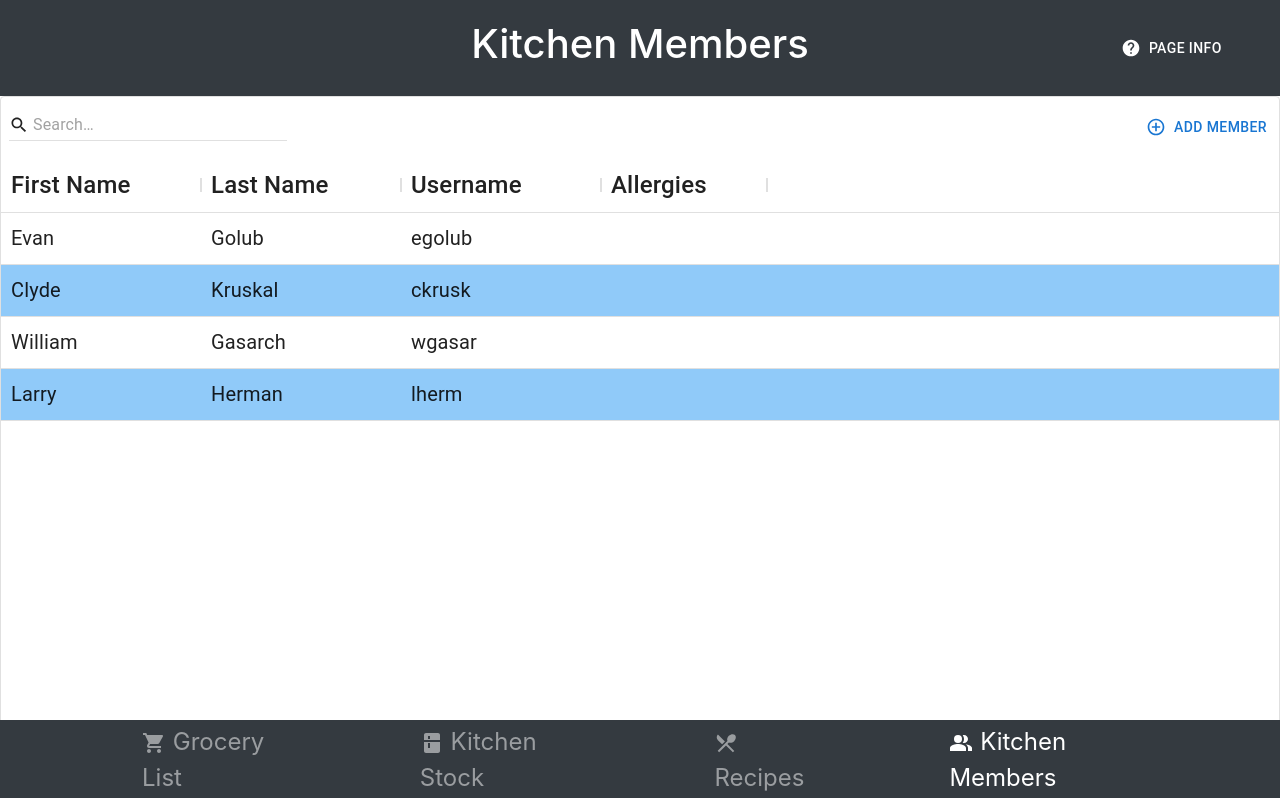
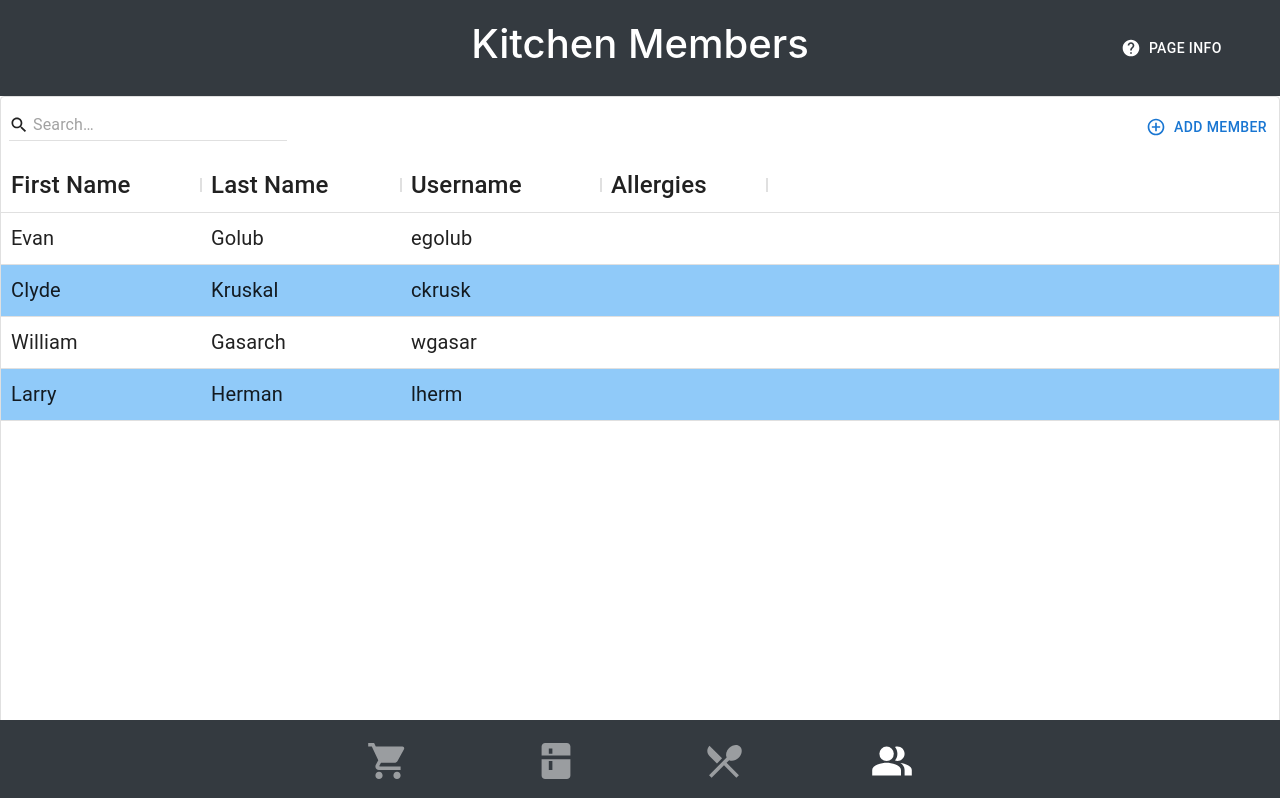
Before and after one commit to lucasoooooo/Kitchen-Kompanian, a React (Create React App) app in the folder kitch-komp/: page /#/myKitchens in a window 1280 px wide. Shown: the top 798 px of the page. Built offline with nearby package versions, Linux system fonts and the light colour scheme.

Commit message:
update to footer bar

```diff
--- a/kitch-komp/src/components/Footer.jsx
+++ b/kitch-komp/src/components/Footer.jsx
@@ -14,23 +14,23 @@ function Footer() {
 						<ul className="navbar-nav m-auto">
 							<li className="nav-item">
 								<NavLink className="nav-link" to="/">
-									<LocalGroceryStoreIcon/> Grocery List
+									<LocalGroceryStoreIcon className='mui_icon'/>
 									<span className="sr-only">(current)</span>
 								</NavLink>
 							</li>
 							<li className="nav-item">
 								<NavLink className="nav-link" to="/kitchenStock">
-								 <KitchenIcon/> Kitchen Stock
+								 <KitchenIcon className='mui_icon'/>
 								</NavLink>
 							</li>
 							<li className="nav-item">
 								<NavLink className="nav-link" to="/recipies">
-								<LocalDiningIcon/> Recipes
+								<LocalDiningIcon className='mui_icon'/>
 								</NavLink>
 							</li>
 							<li className="nav-item">
 								<NavLink className="nav-link" to="/myKitchens">
-									<PeopleAltIcon/> Kitchen Members
+									<PeopleAltIcon className='mui_icon'/>
 								</NavLink>
 							</li>
 						</ul>
```
